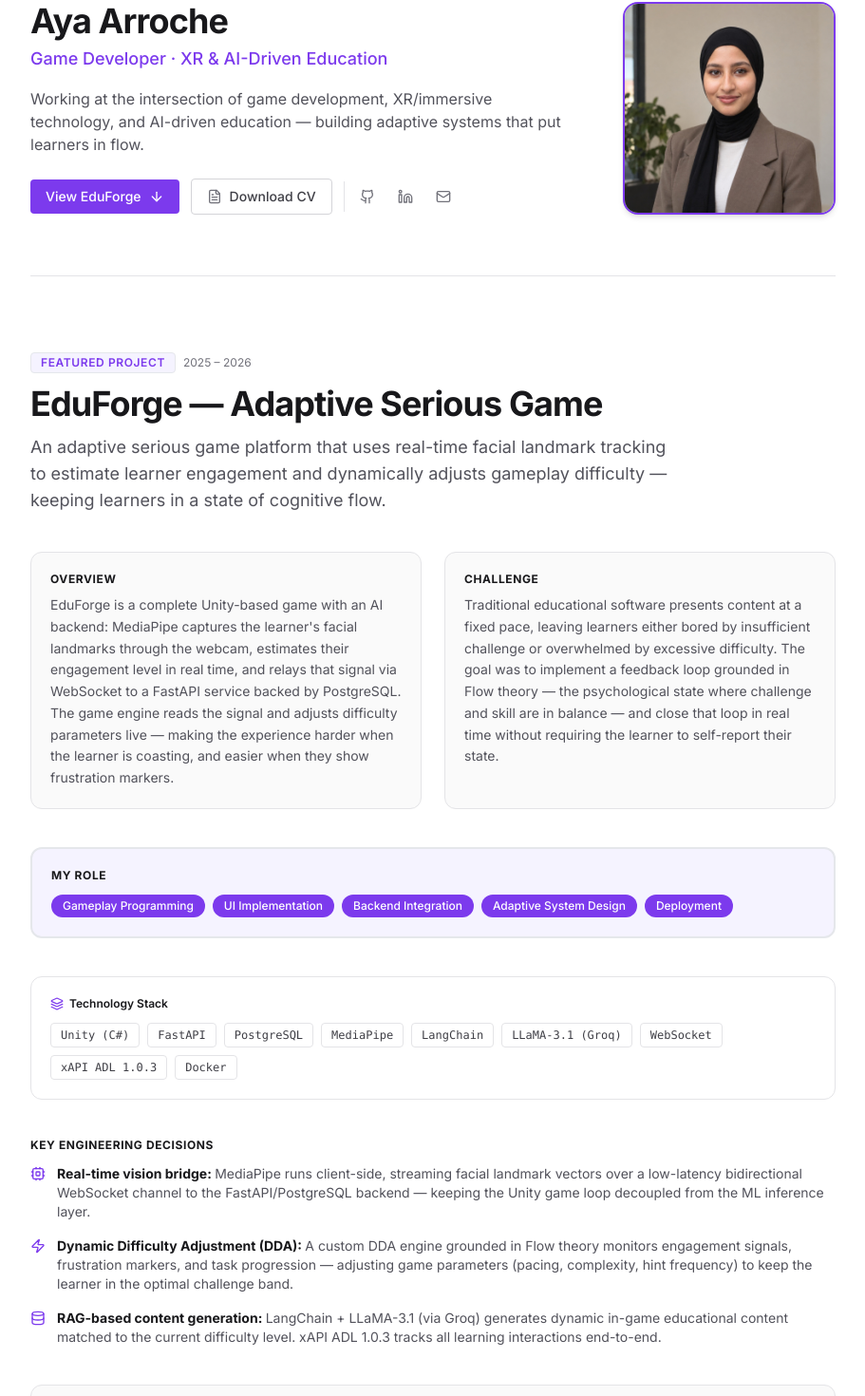
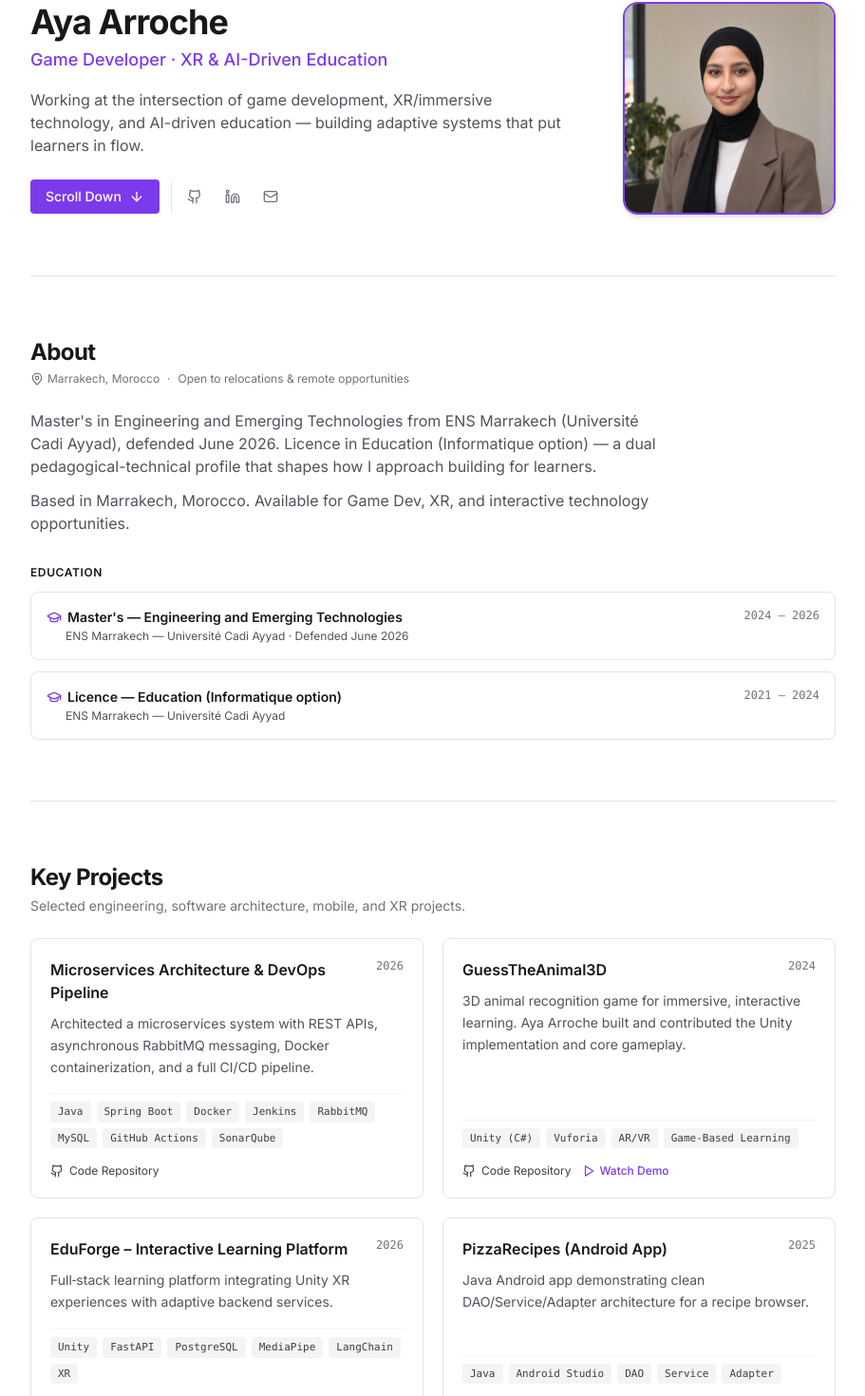
Before and after one commit to Purple003/Portfolio, a React (Vite) app: page / in a window 1280 px wide. Shown: the part 143-1613 px from the top of the page at 95% size, without its empty margins (184-1095 px from the left). Built offline with nearby package versions, Linux system fonts and the light colour scheme.

Commit message:
Apply five requested site restructures: remove EduForge from hero, add EduForge and PizzaRecipes project cards, reorder sections, consolidate CV button, hero scroll cue

```diff
--- a/src/App.tsx
+++ b/src/App.tsx
@@ -2,7 +2,6 @@ import React from 'react';
 import { ThemeProvider } from './context/ThemeContext';
 import { Header } from './components/Header';
 import { Hero } from './components/Hero';
-import { EduForge } from './components/EduForge';
 import { SecondaryProjects } from './components/SecondaryProjects';
 import { Experience } from './components/Experience';
 import { Skills } from './components/Skills';
@@ -17,11 +16,10 @@ export const App: React.FC = () => {
         <Header />
         <main className="max-w-4xl mx-auto px-4 sm:px-6">
           <Hero />
-          <EduForge />
+          <About />
           <SecondaryProjects />
+          <Experience />
           <Skills />
-          <Experience />
-          <About />
           <Contact />
           <Footer />
         </main>
--- a/src/components/Header.tsx
+++ b/src/components/Header.tsx
@@ -7,11 +7,11 @@ export const Header: React.FC = () => {
   const [mobileMenuOpen, setMobileMenuOpen] = useState(false);
 
   const navLinks = [
-    { name: 'EduForge', href: '#eduforge' },
+    { name: 'Home', href: '#hero' },
+    { name: 'About', href: '#about' },
     { name: 'Projects', href: '#projects' },
+    { name: 'Experience', href: '#experience' },
     { name: 'Skills', href: '#skills' },
-    { name: 'Experience', href: '#experience' },
-    { name: 'About', href: '#about' },
     { name: 'Contact', href: '#contact' },
   ];
 
--- a/src/components/Hero.tsx
+++ b/src/components/Hero.tsx
@@ -1,15 +1,8 @@
 import React from 'react';
-import { ArrowDown, FileText, Github, Linkedin, Mail } from 'lucide-react';
+import { ArrowDown, Github, Linkedin, Mail } from 'lucide-react';
 
 export const Hero: React.FC = () => {
-  const handleScrollToEduforge = (e: React.MouseEvent) => {
-    e.preventDefault();
-    const element = document.getElementById('eduforge');
-    if (element) {
-      element.scrollIntoView({ behavior: 'smooth' });
-    }
-  };
-
+// No custom scroll handler needed
   return (
     <section className="pt-16 pb-12 sm:pt-20 sm:pb-16 border-b border-zinc-200 dark:border-zinc-800">
       <div className="flex flex-col-reverse sm:flex-row sm:items-center sm:justify-between gap-6 sm:gap-8">
@@ -27,24 +20,13 @@ export const Hero: React.FC = () => {
             Working at the intersection of game development, XR/immersive technology, and AI-driven education — building adaptive systems that put learners in flow.
           </p>
 
-          <div className="flex flex-wrap items-center gap-3 pt-2">
+          <div className="flex items-center gap-3 pt-2">
             <a
-              href="#eduforge"
-              onClick={handleScrollToEduforge}
+              href="#about"
               className="inline-flex items-center space-x-2 px-4 py-2 rounded text-sm font-medium bg-[var(--color-accent)] text-white hover:opacity-95 transition-opacity"
             >
-              <span>View EduForge</span>
+              <span>Scroll Down</span>
               <ArrowDown className="w-4 h-4" />
-            </a>
-
-            <a
-              href="/cv.pdf"
-              target="_blank"
-              rel="noopener noreferrer"
-              className="inline-flex items-center space-x-2 px-4 py-2 rounded text-sm font-medium border border-zinc-300 dark:border-zinc-700 text-zinc-700 dark:text-zinc-200 hover:border-zinc-400 dark:hover:border-zinc-600 bg-transparent transition-colors"
-            >
-              <FileText className="w-4 h-4 text-zinc-500 dark:text-zinc-400" />
-              <span>Download CV</span>
             </a>
 
             <div className="flex items-center space-x-2 pl-2 border-l border-zinc-200 dark:border-zinc-800">
--- a/src/components/SecondaryProjects.tsx
+++ b/src/components/SecondaryProjects.tsx
@@ -22,6 +22,24 @@ export const SecondaryProjects: React.FC = () => {
         '3D animal recognition game for immersive, interactive learning. Aya Arroche built and contributed the Unity implementation and core gameplay.',
       githubUrl: 'https://github.com/Purple003/3D-Educational-Game-Interactive-Geometry-with-Unity',
       demoUrl: 'https://youtu.be/2HNeW8yBdEg',
+    },
+    {
+      title: 'EduForge – Interactive Learning Platform',
+      period: '2026',
+      tags: ['Unity', 'FastAPI', 'PostgreSQL', 'MediaPipe', 'LangChain', 'XR'],
+      description:
+        'Full‑stack learning platform integrating Unity XR experiences with adaptive backend services.',
+      githubUrl: 'https://github.com/Purple003',
+      demoUrl: null,
+    },
+    {
+      title: 'PizzaRecipes (Android App)',
+      period: '2025',
+      tags: ['Java', 'Android Studio', 'DAO', 'Service', 'Adapter'],
+      description:
+        'Java Android app demonstrating clean DAO/Service/Adapter architecture for a recipe browser.',
+      githubUrl: 'https://github.com/Purple003/PizzaRecipes',
+      demoUrl: null,
     },
   ];
 
```
